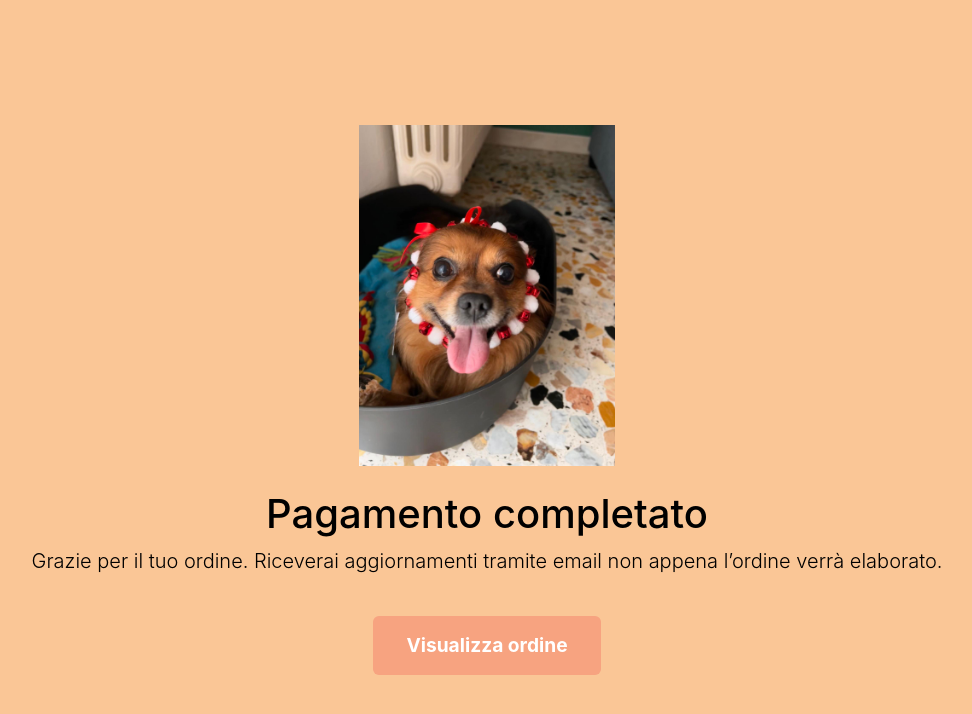
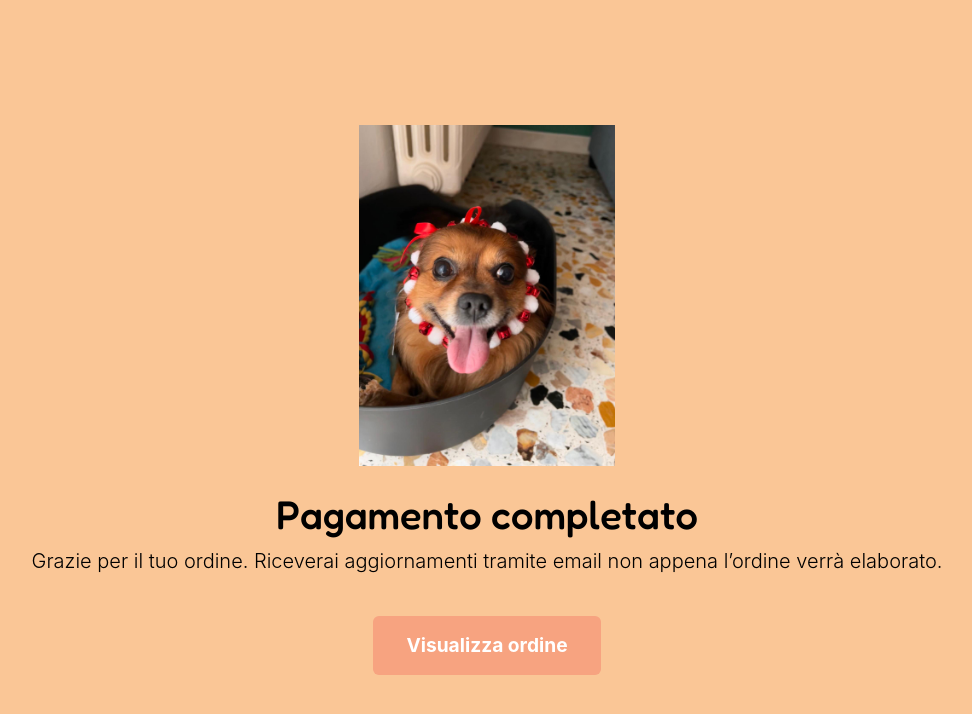
Before and after one commit to notspecia/E-commerce-crochet, a Vue app: page /success-payment in a window 1280 px wide. Shown: the top 714 px of the page, without its empty margins (153-1125 px from the left). Built offline with nearby package versions, Linux system fonts and the light colour scheme; no server answers.

Commit message:
feat: udpated fonts and dropdown user and languages style

```diff
--- a/src/styles/components/_dropdown.scss
+++ b/src/styles/components/_dropdown.scss
@@ -2,7 +2,7 @@
 
 .dropdown-menu {
     background-color: $color-white;
-    border: 1px solid $color-gray-700;
+    border: none;
     border-radius: 5px;
 
     .dropdown-item {
--- a/src/views/SuccessPayment.vue
+++ b/src/views/SuccessPayment.vue
@@ -25,6 +25,10 @@
     align-items: center;
     justify-content: center;
 
+    h2 {
+        font-family: $font-family-hand;
+    }
+
     // Immagine di successo pagamento
     .success-image {
         width: 20vw;
```
